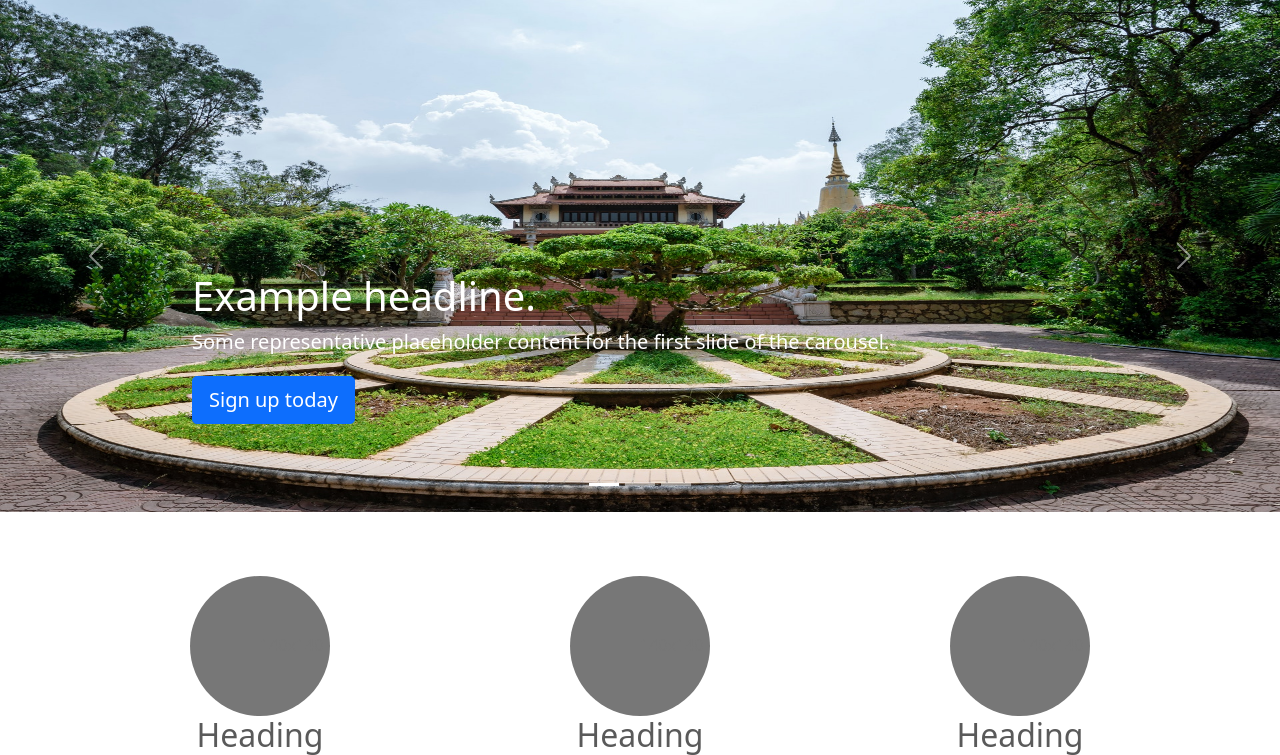
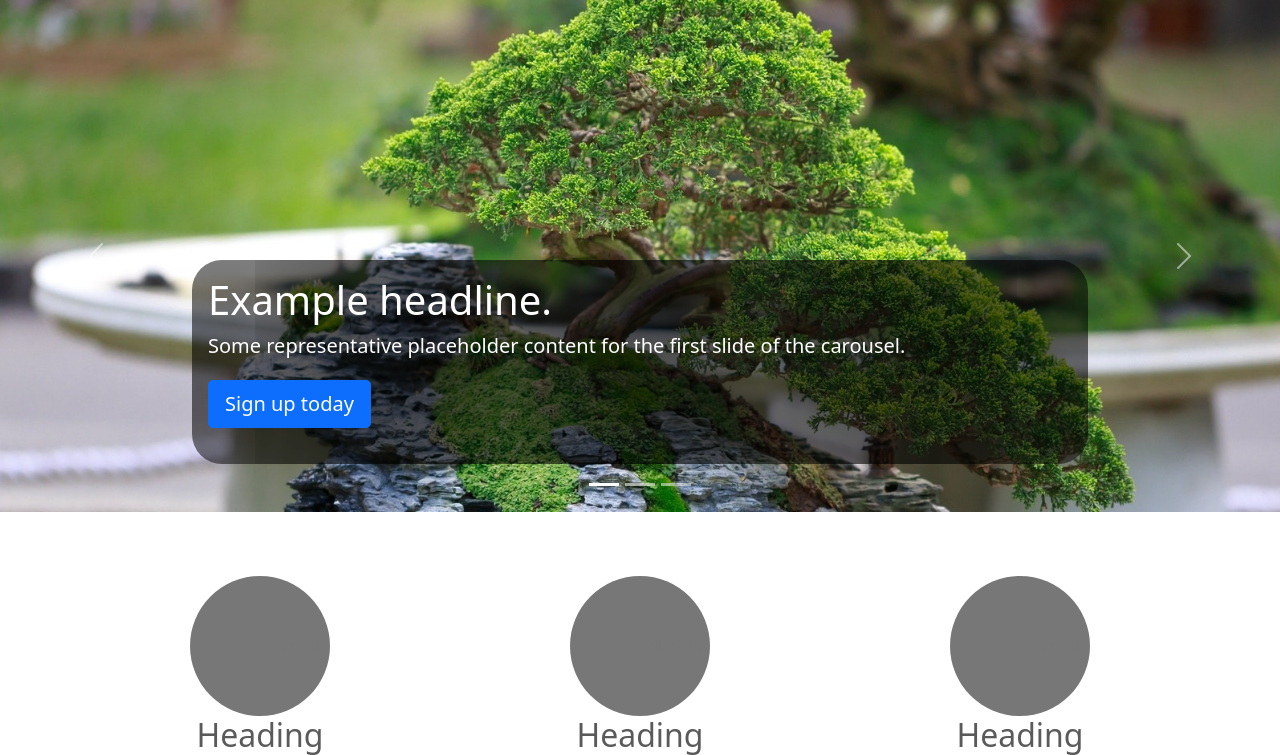
Before and after one commit to JoGorska/bonsai-shop, a Django app: page / in a window 1280 px wide. Shown: the part 84-839 px from the top of the page. Run offline with Django 3.2, Linux system fonts and the light colour scheme; some libraries are stand-ins or nearby versions.

Commit message:
Fixed issue with streching img in carusele on home page

```diff
--- a/home/static/home/css/bootstrap-carusel.css
+++ b/home/static/home/css/bootstrap-carusel.css
@@ -15,28 +15,33 @@ body {
   /* Carousel base class */
   .carousel {
     margin-bottom: 4rem;
+
   }
   /* Since positioning the image, we need to help out the caption */
   .carousel-caption {
     bottom: 3rem;
     z-index: 10;
+    box-shadow: inset 30rem 30rem 30rem rgb(0 0 0 / 75%);
+    padding: 1rem;
+    border-radius: 30px;
   }
 
   /* Declare heights because of positioning of img element */
   .carousel-item {
     height: 32rem;
 
+
   }
 
-  /* #caruselImage1 {
-    background: url('media/pexels-hugo-heimendinger-2977433.jpg') no-repeat center fixed;
-  } */
+/* need to write media query for this one above 768 px width ??? */
   .carousel-item > img {
     position: absolute;
     top: 0;
     left: 0;
     min-width: 100%;
+
     height: 32rem;
+
   }
 
 
--- a/home/templates/home/index.html
+++ b/home/templates/home/index.html
@@ -19,7 +19,7 @@
       </div>
       <div class="carousel-inner" >
         <div class="carousel-item active">
-          <img src="{{ MEDIA_URL }}pexels-phuongduy-le-7998593.jpg" alt="">
+          <img src="{{ MEDIA_URL }}wide-pexels-quang-nguyen-vinh-2149105.jpg" alt="">
           <div class="container">
             <div class="carousel-caption text-start">
               <h1>Example headline.</h1>
@@ -29,7 +29,7 @@
           </div>
         </div>
         <div class="carousel-item">
-          <img src="{{ MEDIA_URL }}pexels-quang-nguyen-vinh-2149105.jpg" alt="">
+          <img src="{{ MEDIA_URL }}wide-pexels-quang-nguyen-vinh-8280940.jpg" alt="">
           <div class="container">
             <div class="carousel-caption">
               <h1>Another example headline.</h1>
@@ -39,7 +39,7 @@
           </div>
         </div>
         <div class="carousel-item">
-          <img src="{{ MEDIA_URL }}pexels-tieu-bao-trương-8913408.jpg" alt="">
+          <img src="{{ MEDIA_URL }}wide-pexels-tieu-bao-truong-8913408.jpg" alt="">
           <div class="container">
             <div class="carousel-caption text-end">
               <h1>One more for good measure.</h1>
@@ -140,11 +140,7 @@
     </div><!-- /.container -->
 
 
-    <!-- FOOTER -->
-    <footer class="container">
-      <p class="float-end"><a href="#">Back to top</a></p>
-      <p>&copy; 2017–2021 Company, Inc. &middot; <a href="#">Privacy</a> &middot; <a href="#">Terms</a></p>
-    </footer>
+
   </main>
 
 {% endblock %}
--- a/templates/base.html
+++ b/templates/base.html
@@ -62,7 +62,11 @@
     <!-- content goes here -->
     {% block content %}
     {% endblock %}
-
+    <!-- FOOTER -->
+    <footer class="container">
+      <p class="float-end"><a href="#">Back to top</a></p>
+      <p>&copy; 2017-2021 Company, Inc. &middot; <a href="#">Privacy</a> &middot; <a href="#">Terms</a></p>
+    </footer>
     {% block postload_js %}
     {% endblock %}
 
```
Also changed, not shown: media/wide-pexels-quang-nguyen-vinh-2149105.jpg (added), media/wide-pexels-quang-nguyen-vinh-8280940.jpg (added), media/wide-pexels-tieu-bao-truong-8913408.jpg (added).
